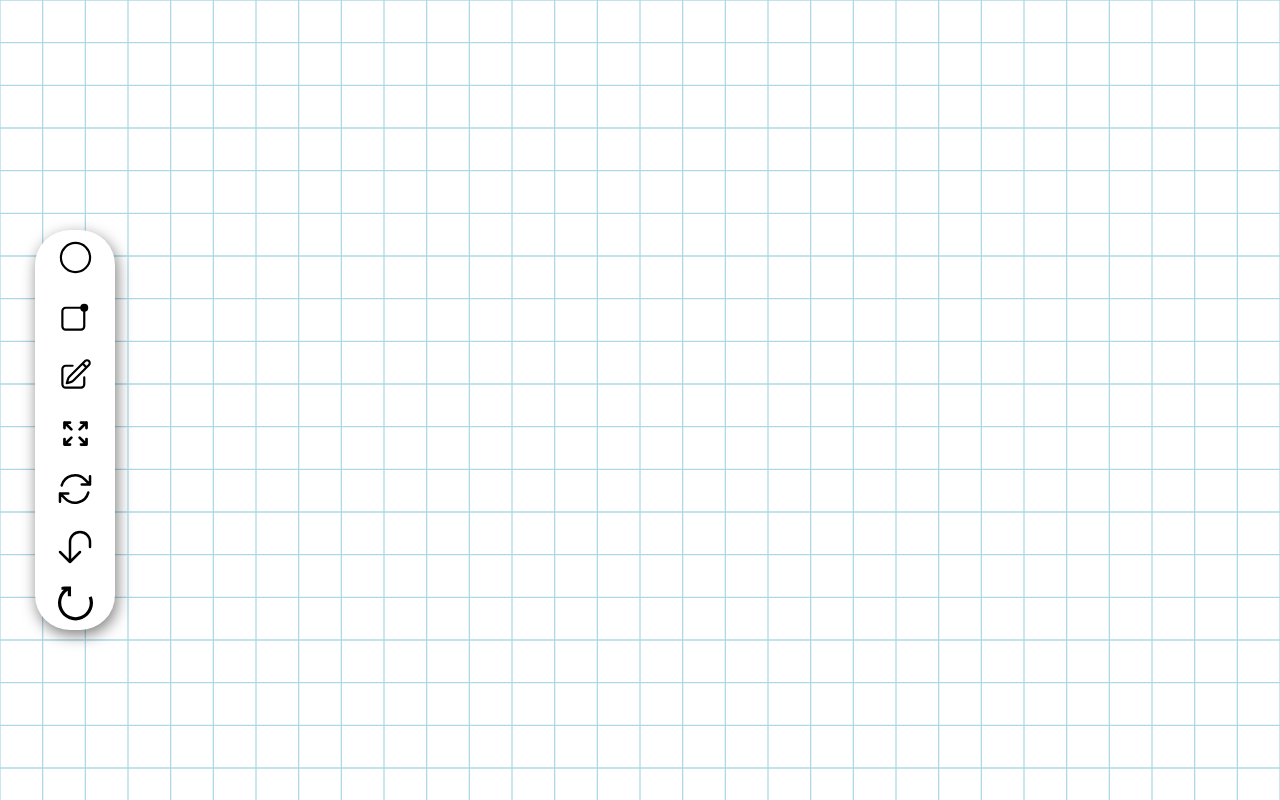
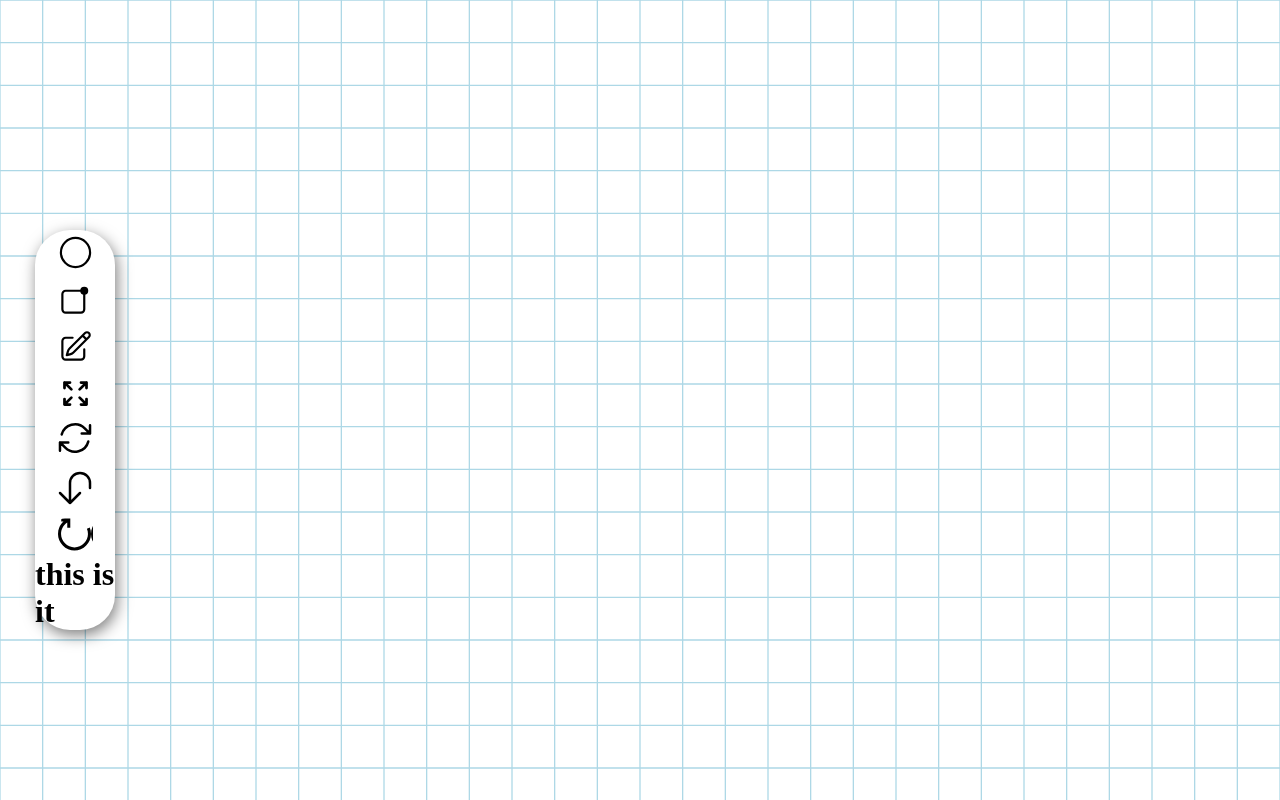
Before and after one commit to shahil-kv/illustractor, a plain HTML site: page index.html in a window 1280 px wide. Drawn offline with Linux system fonts and the light colour scheme.

Commit message:
added everything

```diff
--- a/index.html
+++ b/index.html
@@ -121,6 +121,7 @@
     </svg>
     </button>
     <button id="redo"></button>
+    <h1>this is it</h1>
   </div>
 
 </div>
```
